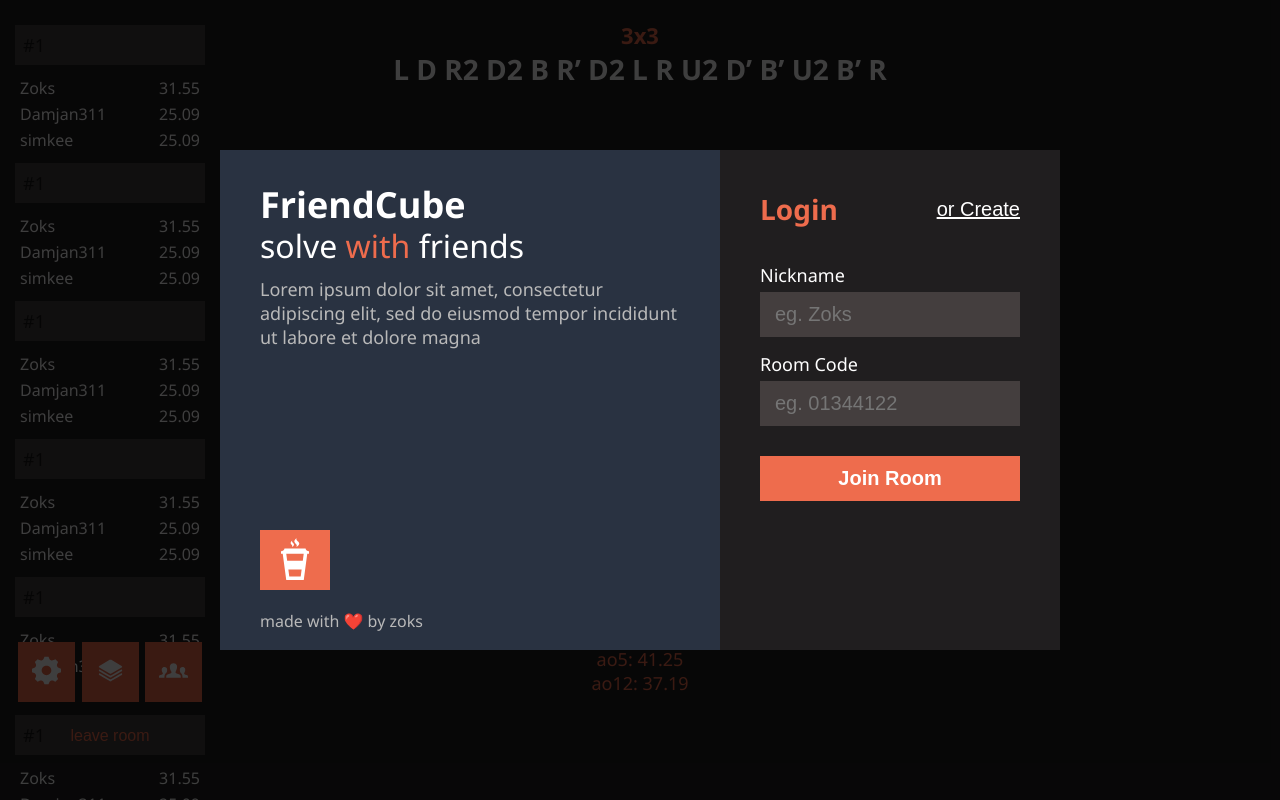
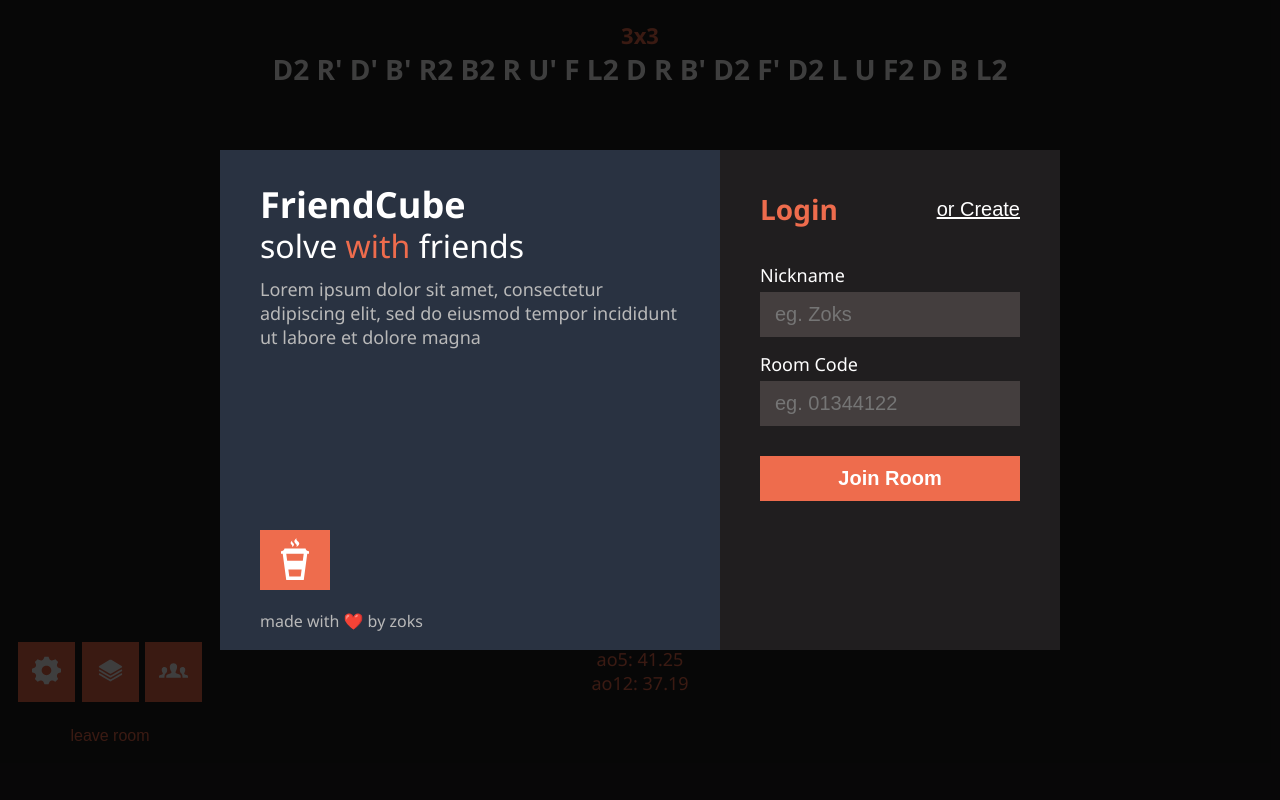
Before and after one commit to Zoksss/friendcube-react, a React (Create React App) app: page / in a window 1280 px wide. Built offline with nearby package versions, Linux system fonts and the light colour scheme; the HTML template or start-up script is replaced by a standard one.

Commit message:
sidebar updates, stopwatch updates, scramble added

```diff
--- a/src/App.js
+++ b/src/App.js
@@ -13,6 +13,7 @@ function App() {
   const [isLogin, setIsLogin] = React.useState(true);
   const [isJoinedPlayers, setIsJoinedPlayers] = React.useState(false);
   const [isTimerScreen, setIsTimerScreen] = React.useState(false);
+  const [username, setUsername] = React.useState("Zoksss");
 
   const onLongPress = () => {
     console.log('longpress is triggered');
@@ -32,7 +33,7 @@ function App() {
     <div className="App">
       {!isJoinedPlayers && !isTimerScreen && <LoginCreate isLogin={isLogin} setIsLogin={setIsLogin} setIsJoinedPlayers={setIsJoinedPlayers} />}
       {isJoinedPlayers && < JoinedPlayers setIsJoinedPlayers={setIsJoinedPlayers} setIsTimerScreen={setIsTimerScreen} />}
-      <Timer />
+      <Timer username={username}/>
     </div>
   );
 }
--- /dev/null
+++ b/src/Component/Timer/GenerateScramble.jsx
@@ -0,0 +1,27 @@
+const generateScramble = (puzzle) => {
+    let a, y, r, x;
+    if(puzzle === "3x3"){
+        let scrambele = "";
+        for (a = y = r = '', x = Math.random; a++ < 22; scrambele += (r + " '2"[0 | x(y = r) * 3] + ' '))
+            for (; r == y; r = 'RLUDFB'[0 | x() * 6]);
+        return scrambele;
+    }
+    else if(puzzle === "2x2"){
+        let scrambele = "";
+        for (a = y = r = '', x = Math.random; a++ < 10; scrambele += (r + " '2"[0 | x(y = r) * 3] + ' '))
+            for (; r == y; r = 'RUF'[0 | x() * 3]);
+        return scrambele;
+    }
+    else if(puzzle === "pyra"){
+        let scrambele = "";
+        for (a = y = r = '', x = Math.random; a++ < 9; scrambele += (r + " '"[0 | x(y = r) * 2] + ' '))
+            for (; r == y; r = 'BRUL'[0 | x() * 4]);
+        for(let i = 0; i < 4; i++){
+            let l = Math.floor(Math.random() * 2);
+            scrambele += (l==1?'brul'[i] + " '"[0 | Math.floor(Math.random() * 2)]:"");
+        }
+        return scrambele;
+    }
+}
+
+export default generateScramble;
--- a/src/Component/Timer/Sidebar.jsx
+++ b/src/Component/Timer/Sidebar.jsx
@@ -1,19 +1,19 @@
 import './Timer.scss';
-import Sidebar_Time from './Sidebar_Time';
+import SidebarTime from './SidebarTime';
 
 import Players from "../../assets/players.svg"
 import Settings from "../../assets/settings.svg"
 import Stacks from "../../assets/stack.svg"
 
-const Sidebar = () => {
+
+const Sidebar = (props) => {
+
+    const timesListed = (props.sidebarTimesArray.length === 0)?"":props.sidebarTimesArray.map((playerObjectArr, i) =>< SidebarTime key={i}playerName={playerObjectArr[0].playerName} playerTime={playerObjectArr[0].playerTime} currentRound={playerObjectArr[0].round} formatTime={props.formatTime}/>)
+
+
     return (
         <div className="sidebar">
-            < Sidebar_Time />
-            < Sidebar_Time />
-            < Sidebar_Time />
-            < Sidebar_Time />
-            < Sidebar_Time />
-            < Sidebar_Time />
+            {timesListed}
             <div className="sidebar-buttons">
                 <div className="sidebar-buttons-top">
                     <button><img src={Settings} alt="" /></button>
--- /dev/null
+++ b/src/Component/Timer/SidebarTime.jsx
@@ -0,0 +1,18 @@
+import './Timer.scss';
+
+const SidebarTime = (props) => {
+    return (
+        <div className="sidebar-time">
+
+            <div className="sidebar-round">
+                <p>#{props.currentRound}</p>
+            </div>
+            <div className="sidebar-player-row">
+                <p className="sidebar-player-nickname">{props.playerName}</p>
+                <p className="sidebar-player-time">{props.formatTime(props.playerTime)}</p>
+            </div>
+        </div>
+    );
+}
+
+export default SidebarTime;
--- a/src/Component/Timer/Sidebar_Time.jsx
+++ /dev/null
@@ -1,26 +0,0 @@
-import './Timer.scss';
-
-const Sidebar_Time = () => {
-    return (
-        <div className="sidebar-time">
-
-            <div className="sidebar-round">
-                <p>#1</p>
-            </div>
-            <div className="sidebar-player-row">
-                <p className="sidebar-player-nickname">Zoks</p>
-                <p className="sidebar-player-time">31.55</p>
-            </div>
-            <div className="sidebar-player-row">
-                <p className="sidebar-player-nickname">Damjan311</p>
-                <p className="sidebar-player-time">25.09</p>
-            </div>
-            <div className="sidebar-player-row">
-                <p className="sidebar-player-nickname">simkee</p>
-                <p className="sidebar-player-time">25.09</p>
-            </div>
-        </div>
-    );
-}
-
-export default Sidebar_Time;
--- a/src/Component/Timer/Timer.jsx
+++ b/src/Component/Timer/Timer.jsx
@@ -2,20 +2,29 @@ import './Timer.scss';
 import Sidebar from './Sidebar';
 import React from 'react';
 
+import generateScramble from './GenerateScramble';
+
 let isSpace = false;
+let currentTime = 0;
+let currentRound = 1;
 
-
-const Timer = () => {
+const Timer = (props) => {
 
   // misc states
   const [timerColor, setTimerColor] = React.useState("white");
+  const [times, setTimes] = React.useState([]);
+
+  const [ao5, setAo5] = React.useState(-1);
+  const [ao12, setAo12] = React.useState(-1);
+
+  const [currentScramble, setCurrentScramble] = React.useState(generateScramble("3x3"));
+  const [sidebarTimesArray, setSidebarTimesArray] = React.useState([]);
 
 
   // space handler
   const [holdTimeout, setHoldTimeout] = React.useState(null);
   const [isSpaceHeld, setIsSpaceHeld] = React.useState(false);
 
-  //const [isSpace, setIsSpace] = React.useState(false);
 
 
   // stopwatch
@@ -24,6 +33,7 @@ const Timer = () => {
 
 
   // stopwatch logic and useEffect
+  /* eslint-disable react-hooks/exhaustive-deps */
   React.useEffect(() => {
     let intervalId;
 
@@ -32,6 +42,7 @@ const Timer = () => {
       intervalId = setInterval(() => {
         const now = Date.now();
         setElapsedTime(now - startTime);
+        currentTime = elapsedTime;
       }, 10); // Update every 10 milliseconds (100th of a second)
     } else {
       clearInterval(intervalId);
@@ -39,6 +50,7 @@ const Timer = () => {
 
     return () => clearInterval(intervalId);
   }, [isRunning, elapsedTime]);
+
 
   const startStopwatch = () => {
     resetStopwatch()
@@ -48,6 +60,26 @@ const Timer = () => {
 
   const stopStopwatch = () => {
     setIsRunning(false);
+    let x = times;       // pushing new time inside of times[] array
+    x.unshift(currentTime);
+    if (times.length >= 13) times.pop();
+    setTimes(x);
+
+    if (times.length > 4) {
+      let ao5temp = 0;
+      for (let i = 0; i < 5; i++)  ao5temp += times[i];
+      ao5temp = ao5temp / 5;
+      setAo5(ao5temp);
+    }
+    if (times.length > 11) {
+      let ao12temp = 0;
+      for (let i = 0; i < 12; i++)ao12temp += times[i];
+      ao12temp = ao12temp / 12;
+      setAo12(ao12temp);
+    }
+    console.log(times)
+    setCurrentScramble(generateScramble("3x3"));
+    addNewRoundObject();
   };
 
   const resetStopwatch = () => {
@@ -84,7 +116,6 @@ const Timer = () => {
       if (event.code === 'Space') {
         if (isSpaceHeld) {
           if (isSpace) {
-
             startStopwatch();
             //setIsSpace(false);
           }
@@ -125,18 +156,31 @@ const Timer = () => {
   }, [holdTimeout, isSpaceHeld]);
 
 
+  // sidebar rounds logic
+
+  const addNewRoundObject = () => {
+    console.log("New round array added...")
+    let x = sidebarTimesArray;
+    x.push([{round: currentRound, playerName: props.username, playerTime: currentTime}])
+    setSidebarTimesArray(x);
+    currentRound++;
+    console.log(sidebarTimesArray)
+
+  }
+
+
   return (
     <div className="timer-container">
-      < Sidebar />
+      < Sidebar username={props.username} sidebarTimesArray={sidebarTimesArray} currentRound={currentRound} formatTime={formatTime}/>
       <div className="timer-top">
         <p className="timer-container-puzzle-label">3x3</p>
-        <p className="timer-container-scramble">L D R2 D2 B R’ D2 L R U2 D’ B’ U2 B’ R</p>
+        <p className="timer-container-scramble">{currentScramble}</p>
       </div>
       <div className="timer-container-center">
         <p className="time" style={{ color: `${timerColor}` }}>{formatTime(elapsedTime)}</p>
         <div className="timers-avg">
-          <p className="ao5">ao5: 31.09</p>
-          <p className="ao12">ao12: 27.41</p>
+          <p className="ao5">ao5: {ao5 !== -1 ? formatTime(ao5) : "na"}</p>
+          <p className="ao12">ao12: {ao12 !== -1 ? formatTime(ao12) : "na"}</p>
         </div>
       </div>
       <div className="timer-container-opponet">
```
